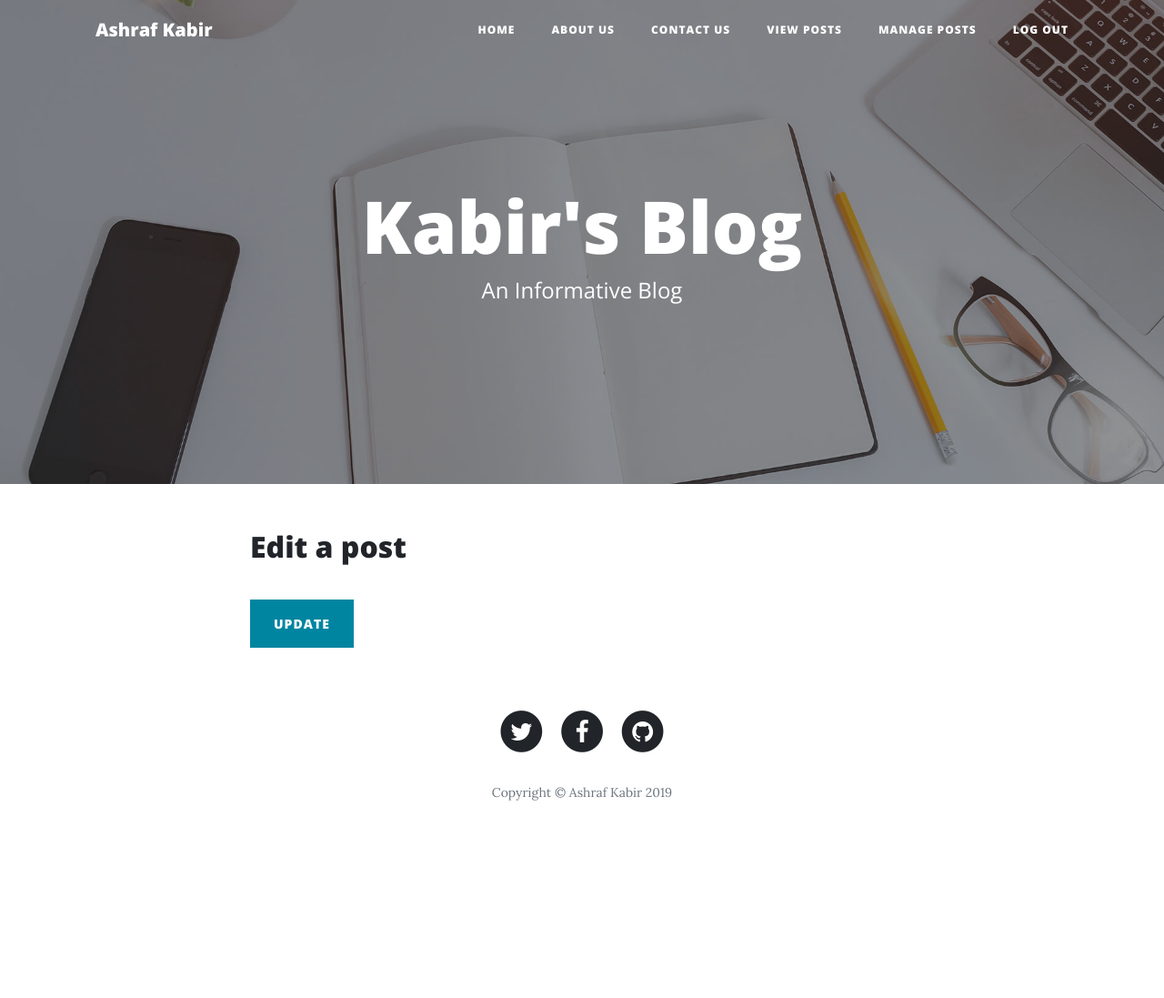
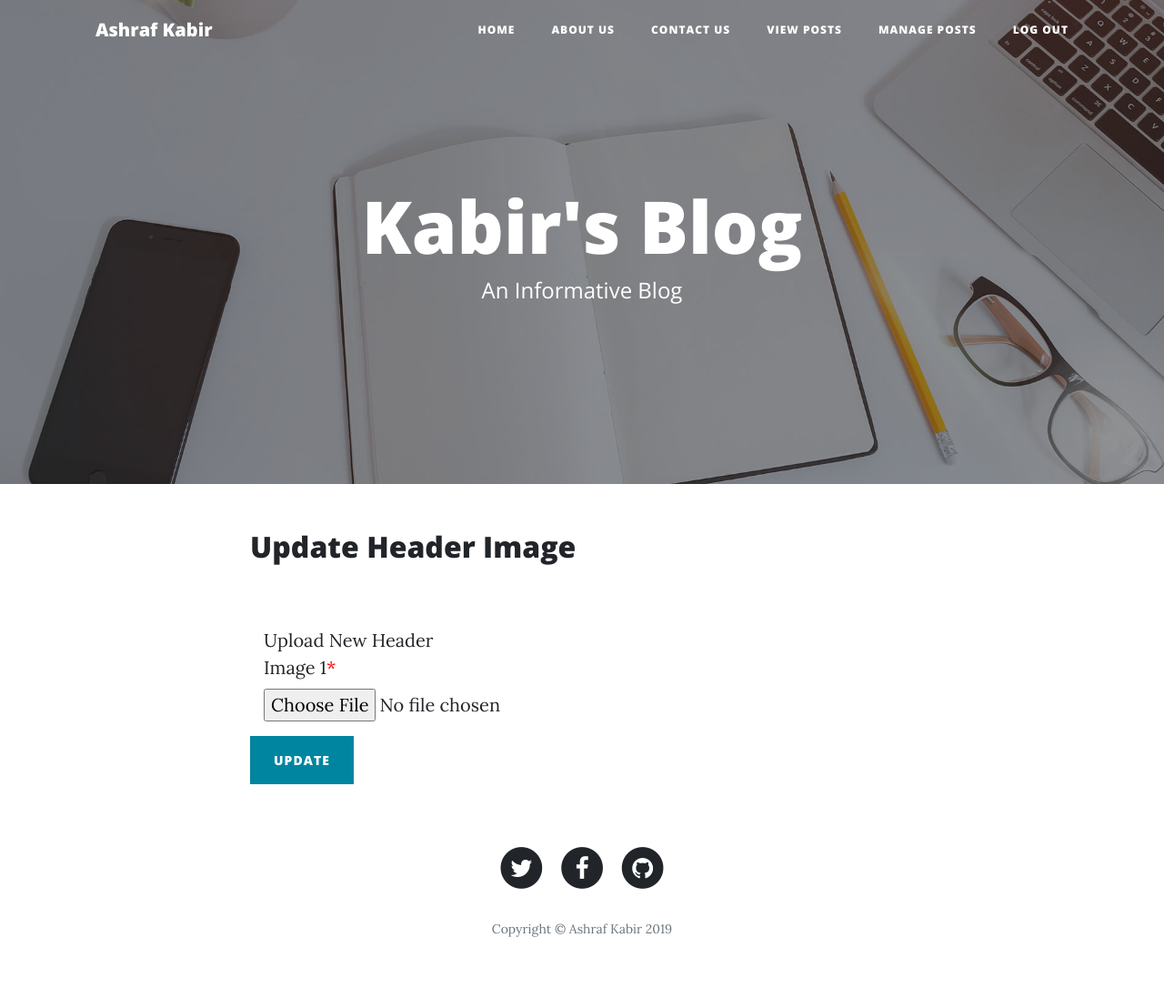
Before and after one commit to ashraf-kabir/personal-blog, a PHP site: page /changeimage1.php?imgid=1 in a window 1280 px wide. Shown: the whole page at 91% size. Before the commit the page ends 880 px from the top, so only its background shows below. Run offline with PHP 8.4, Linux system fonts and the light colour scheme; the visitor is signed in with stand-in values (Sample User, id 1); data that the repository does not hold is empty.

Commit message:
update image done

```diff
--- a/add-post.php
+++ b/add-post.php
@@ -112,7 +112,7 @@ if (strlen($_SESSION['login']) == 0) {
                             <div class="form-group floating-label-form-group controls"><label
                                         for="file1">Add an image</label>
                                 <input type="file" class="form-control-file" id="file1" name="img1" required><small
-                                        class="form-text text-danger help-block"></small></div>
+                                        class="form-text text-danger help-block">Header Image</small></div>
                         </div>
 
                         <div class="control-group">
--- a/changeimage1.php
+++ b/changeimage1.php
@@ -24,7 +24,7 @@ if (strlen($_SESSION['login']) == 0) {
     <head>
         <meta charset="utf-8">
         <meta name="viewport" content="width=device-width, initial-scale=1.0, shrink-to-fit=no">
-        <title>Update Image1</title>
+        <title>Update Header Image</title>
         <link rel="stylesheet" href="assets/bootstrap/css/bootstrap.min.css">
         <link rel="stylesheet"
               href="https://fonts.googleapis.com/css?family=Open+Sans:300italic,400italic,600italic,700italic,800italic,400,300,600,700,800">
@@ -52,11 +52,11 @@ if (strlen($_SESSION['login']) == 0) {
         <div class="container">
             <div class="row">
                 <div class="col-md-10 col-lg-8 mx-auto">
-                    <h2 class="post-title">Edit a post</h2>
+                    <h2 class="post-title">Update Header Image</h2>
                     <br>
                     <?php
-                    $id = intval($_GET['id']);
-                    $sql = "SELECT posts.*,categories.catname,categories.id AS cid FROM posts JOIN categories ON categories.id=posts.category WHERE posts.id=:id";
+                    $id = intval($_GET['imgid']);
+                    $sql = "SELECT image1 FROM posts WHERE posts.id=:id";
                     $query = $dbh->prepare($sql);
                     $query->bindParam(':id', $id, PDO::PARAM_STR);
                     $query->execute();
@@ -67,62 +67,26 @@ if (strlen($_SESSION['login']) == 0) {
 
                     as $result) { ?>
                     <form id="contactForm" method="post" enctype="multipart/form-data">
-                        <div class="control-group">
-                            <label for="title"><strong>Title</strong></label>
-                            <div class="form-group floating-label-form-group controls"><input
-                                    class="form-control" type="text" id="title" required="" placeholder="Title"
-                                    name="title" value="<?php echo htmlentities($result->title); ?>"><small
-                                    class="form-text text-danger help-block"></small></div>
-                        </div>
-
-                        <div class="control-group">
-                            <label for="select1"><strong>Select Category</strong></label>
-                            <div class="form-group floating-label-form-group controls">
-                                <select class="form-control" id="select1"
-                                        name="selectcat" required>
-                                    <option value="<?php echo htmlentities($result->cid); ?>"><?php echo htmlentities($cname = $result->catname); ?></option>
-                                    <?php $ret = "SELECT `id`,`catname` FROM `categories`";
-                                    $query = $dbh->prepare($ret);
-                                    //$query->bindParam(':id',$id, PDO::PARAM_STR);
-                                    $query->execute();
-                                    $resultss = $query->fetchAll(PDO::FETCH_OBJ);
-                                    if ($query->rowCount() > 0) {
-                                        foreach ($resultss as $results) {
-                                            if ($results->catname == $cname) {
-                                                continue;
-                                            } else {
-                                                ?>
-                                                <option value="<?php echo htmlentities($results->id); ?>">
-                                                    <?php echo htmlentities($results->catname); ?>
-                                                </option>
-                                            <?php }
-                                        }
-                                    } ?>
-                                </select><small class="form-text text-danger help-block"></small>
-                            </div>
-                        </div>
-
-                        <div class="control-group">
-                            <label for="grabber"><strong>Grabber</strong></label>
-                            <div class="form-group floating-label-form-group controls"><input
-                                    class="form-control" type="text" id="grabber" required="" placeholder="Grabber"
-                                    name="grabber" value="<?php echo htmlentities($result->grabber); ?>"><small
-                                    class="form-text text-danger help-block"></small></div>
-                        </div>
-
-                        <div class="control-group">
-                            <label for="desc"><strong>Description</strong></label>
-                            <div class="form-group floating-label-form-group controls mb-3"><textarea
-                                    class="form-control" id="desc"
-                                    data-validation-required-message="Description" required=""
-                                    placeholder="Description" rows="5" name="description"><?php echo htmlentities($result->description); ?></textarea><small
-                                    class="form-text text-danger help-block"></small></div>
+                        <div class="col-sm-8">
+                            <img src="assets/img/postimages/<?php echo htmlentities($result->image1); ?>"
+                                 width="300" height="200"
+                                 style="border:solid 1px #000">
                         </div>
                         <?php }
                         } ?>
+
+                        <br>
+                        <div class="form-group">
+                            <label class="col-sm-4 control-label">Upload New Header Image 1<span
+                                    style="color:red">*</span></label>
+                            <div class="col-sm-8">
+                                <input type="file" name="img1" required>
+                            </div>
+                        </div>
+                        <div class="hr-dashed"></div>
                         <div id="success"></div>
                         <div class="form-group">
-                            <button class="btn btn-primary" id="sendMessageButton" type="submit" name="submit">Update
+                            <button class="btn btn-primary" id="sendMessageButton" type="submit" name="update">Update
                             </button>
                         </div>
                     </form>
```
Also changed, not shown: edit-post.php (+12 -1 lines).
